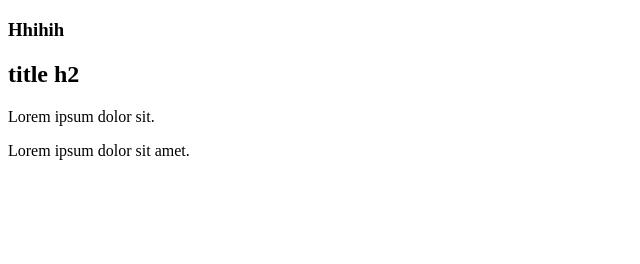
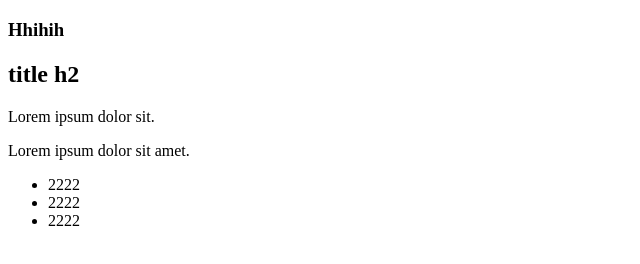
Before and after one commit to vetaluga/newrepGit, a plain HTML site: page index.html in a window 1280 px wide. Shown: the whole page, without its empty margins (0-640 px from the left). Drawn offline with Linux system fonts and the light colour scheme.

Commit message:
s commit

```diff
--- a/index.html
+++ b/index.html
@@ -11,5 +11,10 @@
     <h2>title h2</h2>
     <p>Lorem ipsum dolor sit.</p>
     <p>Lorem ipsum dolor sit amet.</p>
+    <ul>
+        <li>2222</li>
+        <li>2222</li>
+        <li>2222</li>
+    </ul>
 </body>
 </html>
```
